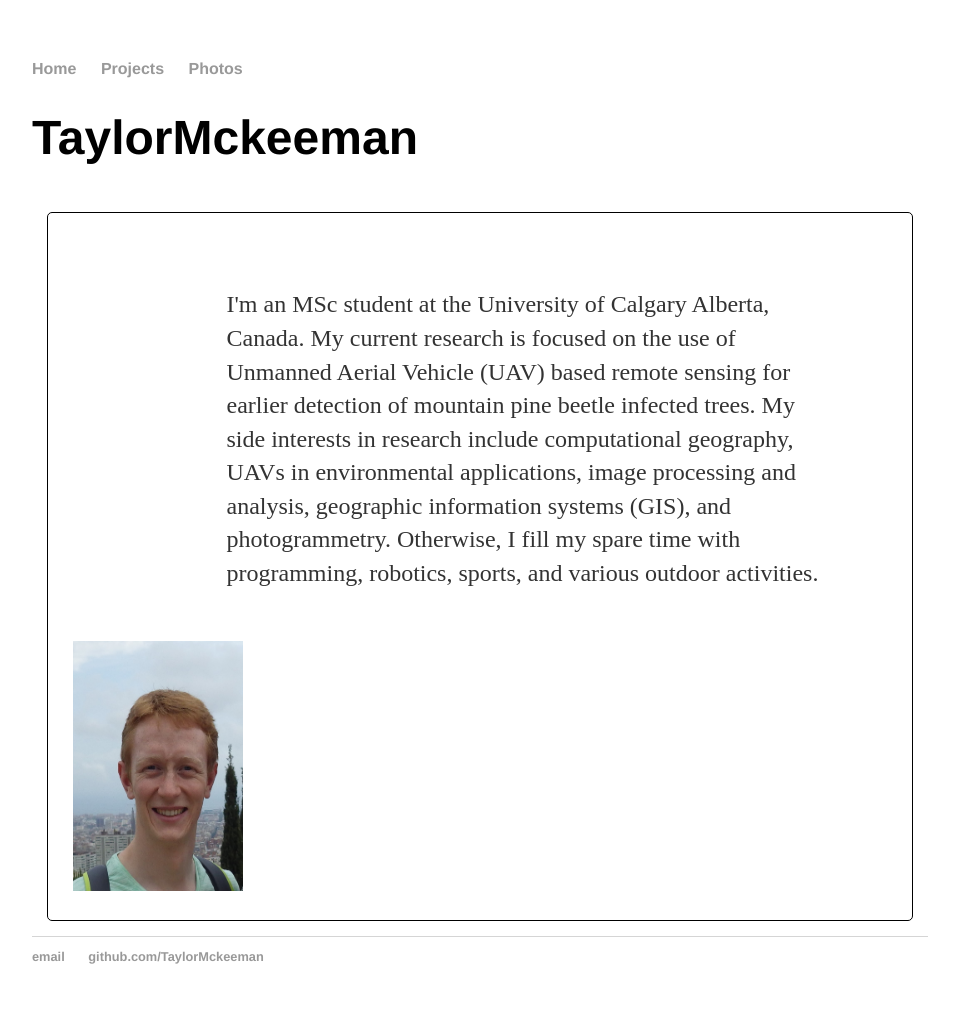
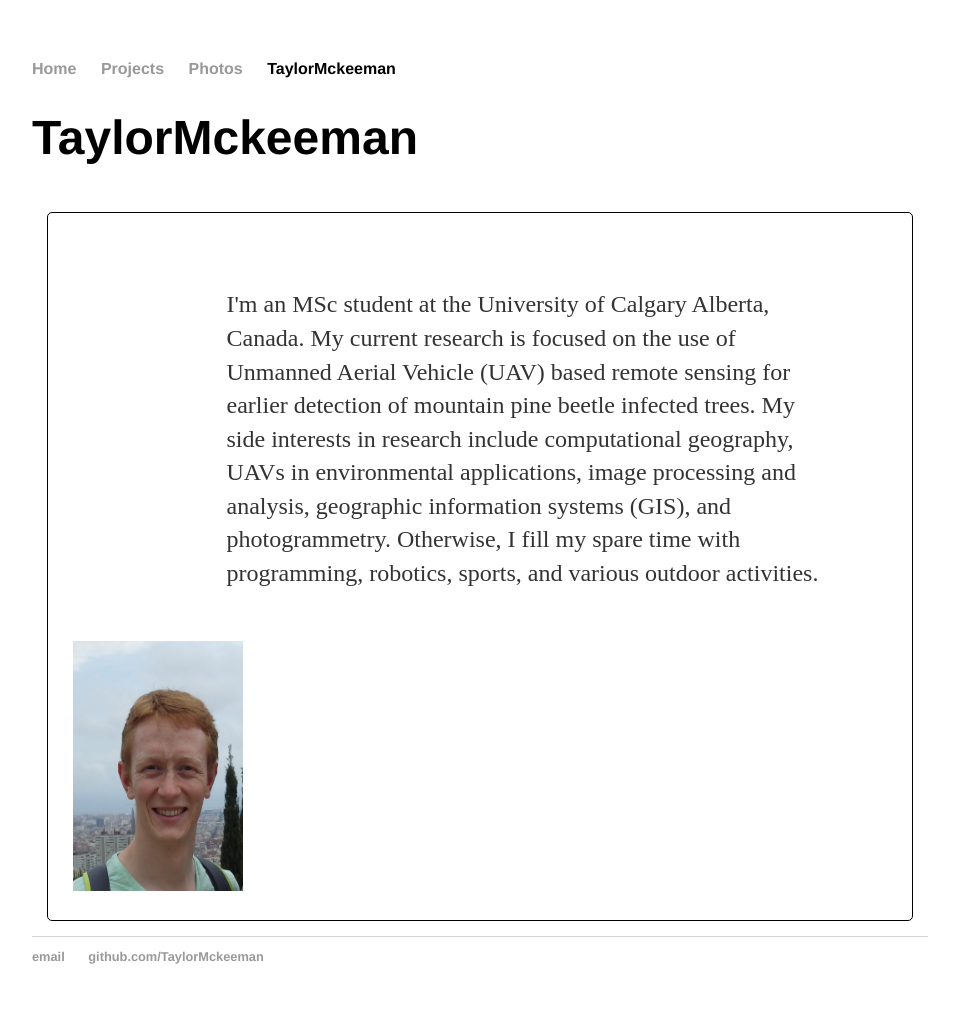
Before and after one commit to TaylorMckeeman/TaylorMckeeman.github.io, a Jekyll site: the page built from index.html, in a window 1280 px wide. Shown: the whole page, without its empty margins (160-1119 px from the left). Built offline with Jekyll 4.4.1, drawn with Linux system fonts in a browser that asks for light colours.

Commit message:
Update default.html

```diff
--- a/_layouts/default.html
+++ b/_layouts/default.html
@@ -11,6 +11,7 @@
 	        		<li><a href="/">Home</a></li>
 		        	<li><a href="/projects">Projects</a></li>
 	        		<li><a href="/photos">Photos</a></li>
+				<li>TaylorMckeeman</li>
 	    		</ul>
 			</nav>
 			<div class="container">
```
